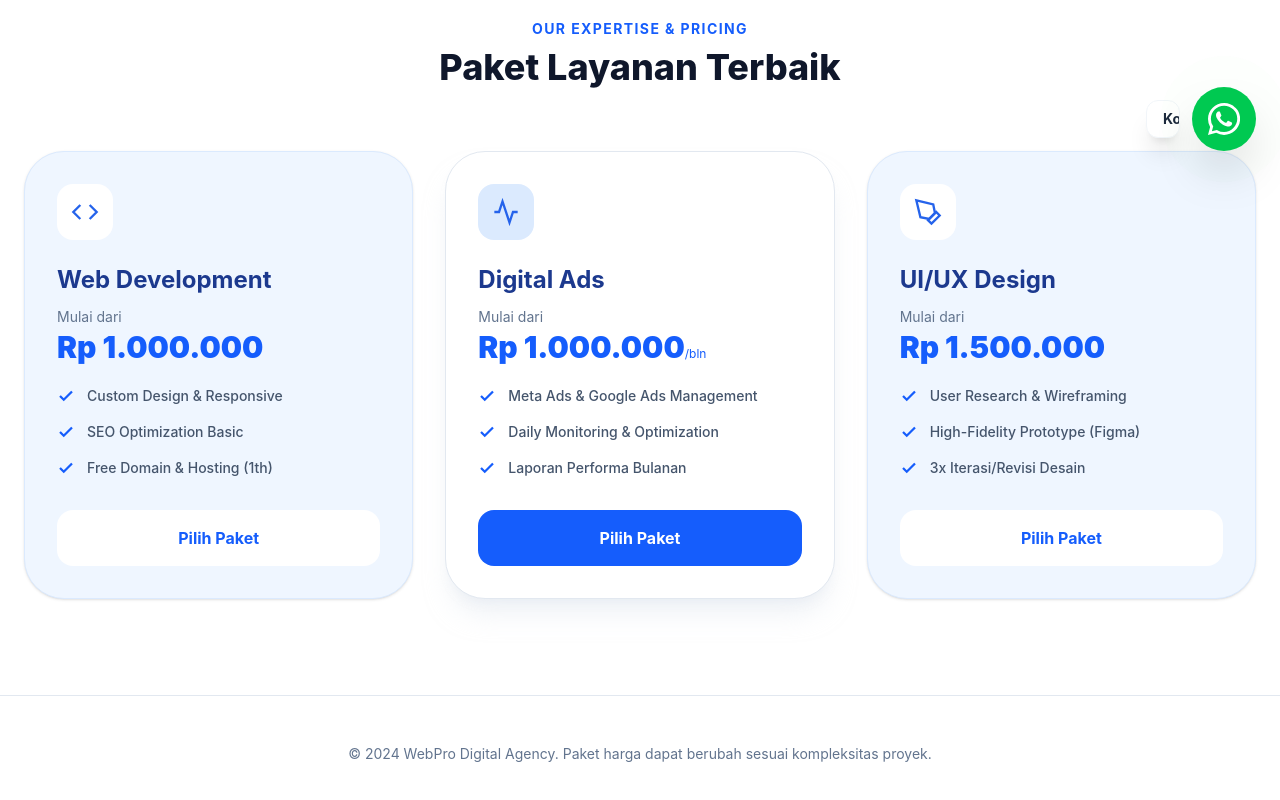
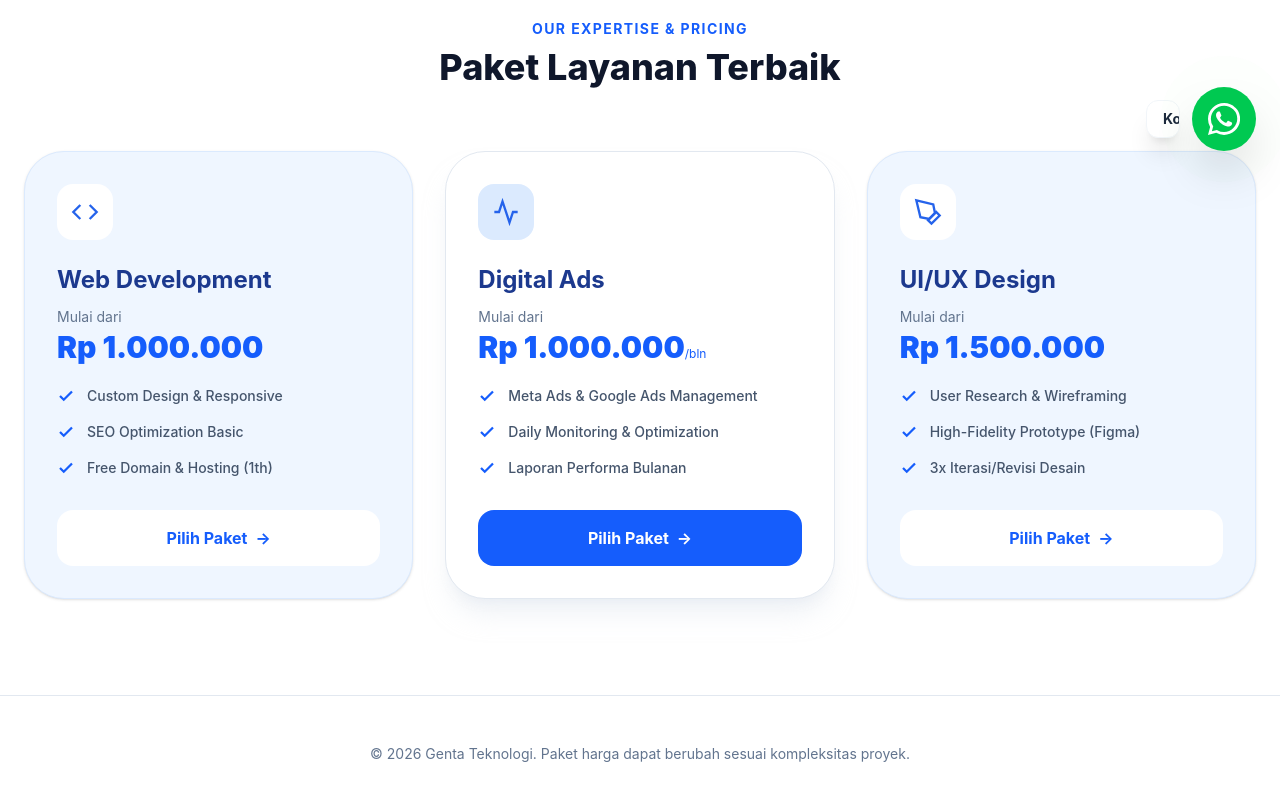
Before and after one commit to ptadiputra/genta-teknologi, a React (Vite) app: page / in a window 1280 px wide. Shown: the part 625-1425 px from the top of the page. Built offline with nearby package versions, Linux system fonts and the light colour scheme.

Commit message:
implement simple seo

```diff
--- a/index.html
+++ b/index.html
@@ -1,16 +1,68 @@
 <!doctype html>
-<html lang="en">
+<html lang="id">
+
 <head>
   <meta charset="UTF-8" />
-  <meta
-    name="viewport"
-    content="width=device-width, initial-scale=1.0"
-  />
-  <title>Adi Putra Portfolio</title>
+  <meta name="viewport" content="width=device-width, initial-scale=1.0" />
+
+  <!-- Basic SEO -->
+  <title>
+    Genta Teknologi | Jasa Pembuatan Website, Aplikasi Mobile & Digital Marketing
+  </title>
+
+  <meta name="description"
+    content="Genta Teknologi menyediakan jasa pembuatan website, aplikasi mobile, aplikasi desktop, UI/UX Design, dan Digital Marketing profesional untuk UMKM, startup, dan perusahaan." />
+
+  <meta name="keywords"
+    content="jasa website, pembuatan website, web developer indonesia, aplikasi mobile, aplikasi desktop, UI UX design, digital marketing, SEO, Google Ads, Meta Ads, software house" />
+
+  <meta name="author" content="Genta Teknologi" />
+  <meta name="robots" content="index, follow" />
+  <meta name="theme-color" content="#2563eb" />
+
+  <!-- Canonical -->
+  <link rel="canonical" href="https://gentateknologi.netlify.app" />
+
+  <!-- Favicon -->
+  <link rel="icon" type="image/png" href="/logo-blue.jpg" />
+
+  <!-- Open Graph -->
+  <meta property="og:type" content="website" />
+  <meta property="og:site_name" content="Genta Teknologi" />
+  <meta property="og:title" content="Genta Teknologi | Solusi Digital untuk Bisnis Anda" />
+  <meta property="og:description"
+    content="Website, Mobile App, Desktop App, UI/UX Design, dan Digital Marketing untuk mengembangkan bisnis Anda." />
+  <meta property="og:image" content="https://gentateknologi.netlify.app/logo-blue.jpg" />
+  <meta property="og:url" content="https://gentateknologi.netlify.app" />
+
+  <!-- Twitter -->
+  <meta name="twitter:card" content="summary_large_image" />
+  <meta name="twitter:title" content="Genta Teknologi | Solusi Digital untuk Bisnis Anda" />
+  <meta name="twitter:description"
+    content="Jasa Website, Mobile App, Desktop App, UI/UX Design, dan Digital Marketing Profesional." />
+  <meta name="twitter:image" content="https://gentateknologi.netlify.app/logo-blue.jpg" />
+
+  <!-- Structured Data -->
+  <script type="application/ld+json">
+  {
+    "@context": "https://schema.org",
+    "@type": "Organization",
+    "name": "Genta Teknologi",
+    "url": "https://gentateknologi.netlify.app",
+    "logo": "https://gentateknologi.netlify.app/logo-blue.jpg",
+    "description": "Jasa pembuatan website, aplikasi mobile, aplikasi desktop, UI/UX Design dan Digital Marketing.",
+    "telephone": "+62-815-4719-3270",
+    "sameAs": [
+      "https://www.instagram.com/gentateknologi",
+      "https://www.linkedin.com/company/gentateknologi"
+    ]
+  }
+  </script>
 </head>
+
 <body>
   <div id="root"></div>
-
   <script type="module" src="/src/main.jsx"></script>
 </body>
+
 </html>
--- a/src/App.jsx
+++ b/src/App.jsx
@@ -1,12 +1,12 @@
 import React from 'react';
-
-const LandingPageJasa = () => {
+import { createWhatsAppLink } from "./utils/whatsapp";
+const LandingPage = () => {
   return (
     <div className="min-h-screen bg-slate-50 font-sans text-slate-900 relative">
 
       {/* --- TOMBOL WHATSAPP MELAYANG --- */}
       <a
-        href="https://wa.me/6281234567890"
+        href="https://wa.me/6281547193270"
         target="_blank"
         rel="noopener noreferrer"
         className="fixed bottom-6 right-6 z-[9999] group flex items-center gap-3"
@@ -106,7 +106,27 @@ const LandingPageJasa = () => {
                   Free Domain & Hosting (1th)
                 </li>
               </ul>
-              <button className="w-full py-4 bg-white text-blue-600 group-hover:bg-blue-900 group-hover:text-white font-bold rounded-2xl transition">Pilih Paket</button>
+              <a
+                href={createWhatsAppLink("Web Development")}
+                target="_blank"
+                rel="noopener noreferrer"
+                className="
+                  flex items-center justify-center gap-2
+                  w-full py-4
+                  bg-white text-blue-600
+                  group-hover:bg-blue-900
+                  group-hover:text-white
+                  font-bold rounded-2xl
+                  transition-all duration-300
+                  hover:-translate-y-1
+                  active:scale-95
+                  hover:shadow-lg
+                  cursor-pointer
+                "
+              >
+                Pilih Paket
+                <span>→</span>
+              </a>
             </div>
 
             {/* Paket 2: Digital Ads */}
@@ -133,7 +153,26 @@ const LandingPageJasa = () => {
                   Laporan Performa Bulanan
                 </li>
               </ul>
-              <button className="w-full py-4 bg-blue-600 text-white group-hover:bg-blue-900 font-bold rounded-2xl transition">Pilih Paket</button>
+              <a
+                href={createWhatsAppLink("Digital Ads")}
+                target="_blank"
+                rel="noopener noreferrer"
+                className="
+                  flex items-center justify-center gap-2
+                  w-full py-4
+                  bg-blue-600 text-white
+                  group-hover:bg-blue-900
+                  font-bold rounded-2xl
+                  transition-all duration-300
+                  hover:-translate-y-1
+                  active:scale-95
+                  hover:shadow-lg
+                  cursor-pointer
+                "
+              >
+                Pilih Paket
+                <span>→</span>
+              </a>
             </div>
 
             {/* Paket 3: UI/UX Design */}
@@ -160,7 +199,27 @@ const LandingPageJasa = () => {
                   3x Iterasi/Revisi Desain
                 </li>
               </ul>
-              <button className="w-full py-4 bg-white text-blue-600 group-hover:bg-blue-900 group-hover:text-white font-bold rounded-2xl transition">Pilih Paket</button>
+              <a
+                href={createWhatsAppLink("UI/UX Design")}
+                target="_blank"
+                rel="noopener noreferrer"
+                className="
+                  flex items-center justify-center gap-2
+                  w-full py-4
+                  bg-white text-blue-600
+                  group-hover:bg-blue-900
+                  group-hover:text-white
+                  font-bold rounded-2xl
+                  transition-all duration-300
+                  hover:-translate-y-1
+                  active:scale-95
+                  hover:shadow-lg
+                  cursor-pointer
+                "
+              >
+                Pilih Paket
+                <span>→</span>
+              </a>
             </div>
 
           </div>
@@ -169,10 +228,12 @@ const LandingPageJasa = () => {
 
       {/* --- FOOTER --- */}
       <footer className="py-12 bg-white border-t border-slate-200 text-center px-6">
-        <p className="text-slate-500 text-sm">© 2024 WebPro Digital Agency. Paket harga dapat berubah sesuai kompleksitas proyek.</p>
+        <p className="text-slate-500 text-sm">
+          © {new Date().getFullYear()} Genta Teknologi. Paket harga dapat berubah sesuai kompleksitas proyek.
+        </p>
       </footer>
     </div>
   );
 };
 
-export default LandingPageJasa;
+export default LandingPage;
--- /dev/null
+++ b/src/utils/whatsapp.js
@@ -0,0 +1,55 @@
+export const whatsappNumber = "6281547193270";
+
+export const createWhatsAppLink = (packageName) => {
+    const messages = {
+        // Web Development
+        "Web Development": `Halo Genta Teknologi 👋
+
+            Saya tertarik dengan paket *Web Development*.
+
+            Saya ingin membuat website profesional untuk bisnis saya dan ingin mengetahui:
+
+            • Detail fitur yang termasuk dalam paket
+            • Estimasi waktu pengerjaan
+            • Teknologi yang digunakan
+            • Detail biaya dan proses kerja
+
+            Mohon informasinya. Terima kasih.`,
+
+        // Digital Ads
+        "Digital Ads": `Halo Genta Teknologi 👋
+
+            Saya tertarik dengan paket *Digital Ads*.
+
+            Saya ingin meningkatkan jangkauan dan penjualan bisnis melalui iklan digital.
+
+            Mohon informasi mengenai:
+
+            • Strategi iklan yang direkomendasikan
+            • Platform yang digunakan (Meta Ads / Google Ads)
+            • Estimasi hasil kampanye
+            • Detail biaya pengelolaan
+
+            Terima kasih.`,
+
+        // UI/UX Design
+        "UI/UX Design": `Halo Genta Teknologi 👋
+
+            Saya tertarik dengan paket *UI/UX Design*.
+
+            Saya ingin mendiskusikan kebutuhan desain aplikasi/website yang modern, profesional, dan mudah digunakan.
+
+            Mohon informasi mengenai:
+
+            • Proses desain yang dilakukan
+            • Jumlah revisi yang tersedia
+            • File yang akan diterima
+            • Estimasi waktu pengerjaan
+
+            Terima kasih.`,
+    };
+
+    return `https://wa.me/${whatsappNumber}?text=${encodeURIComponent(
+        messages[packageName]
+    )}`;
+};
```
Also changed, not shown: public/logo-blue.jpg (added), public/robots.txt (added), 1 other file (tests, documents, lock files or other folders).
